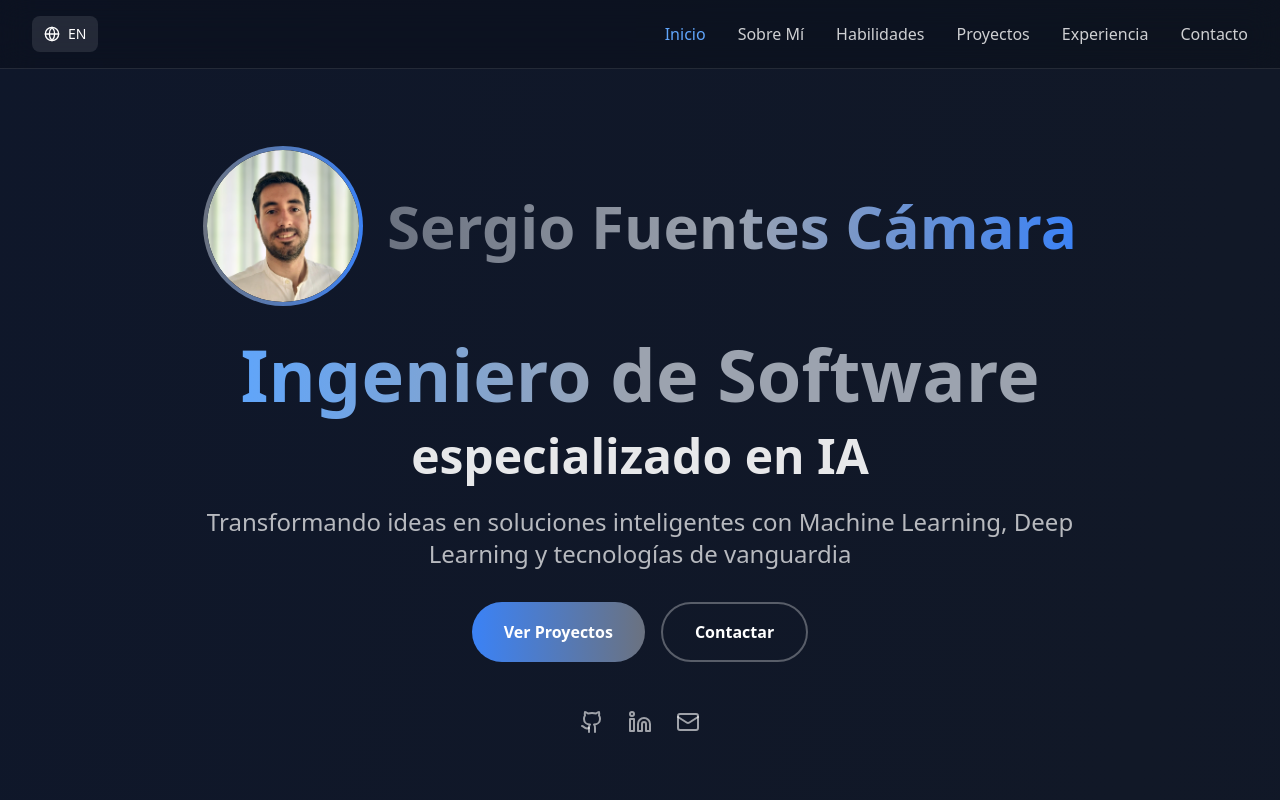
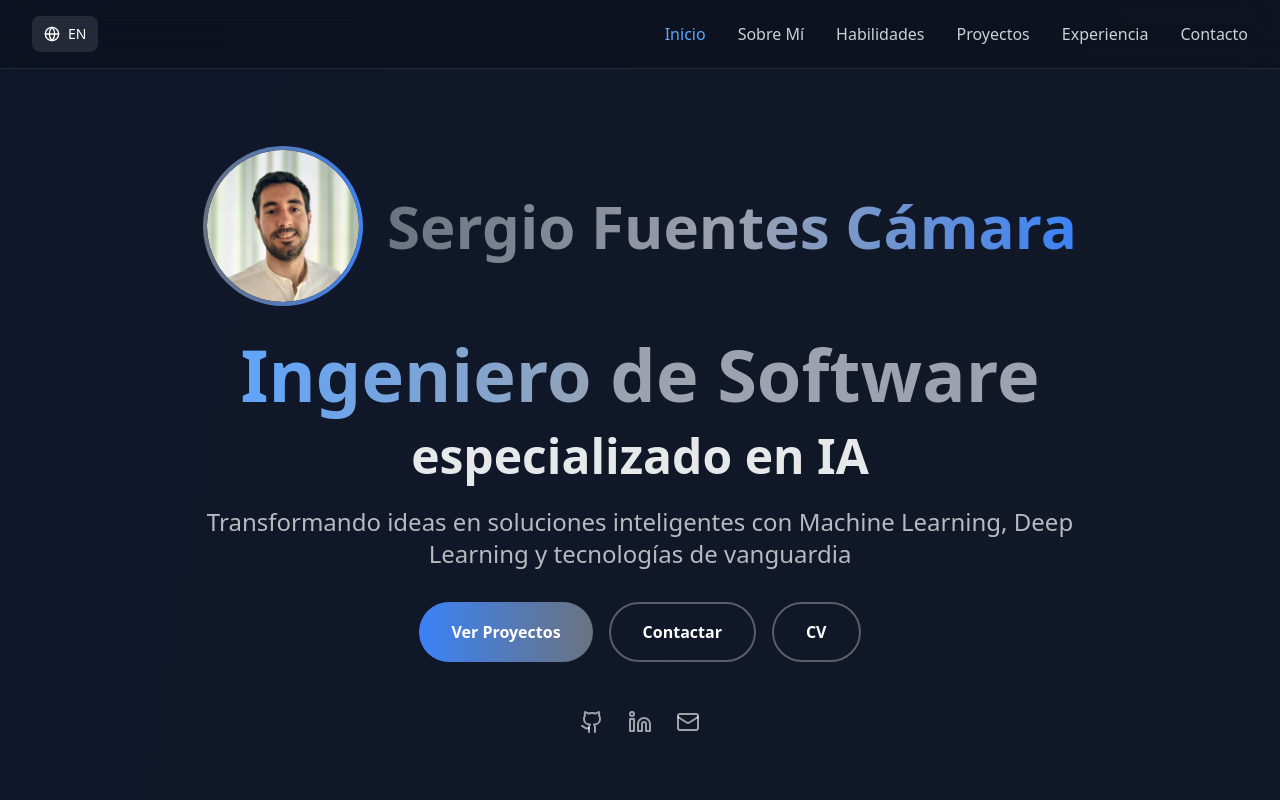
Before and after one commit to sfuentescamara/myPortfolio, a React (Create React App) app in the folder frontend/: page / in a window 1280 px wide. Shown: the top 800 px of the page. Built offline with nearby package versions, Linux system fonts and the light colour scheme.

Commit message:
[Frontend] CV button

```diff
--- a/frontend/src/components/Hero.jsx
+++ b/frontend/src/components/Hero.jsx
@@ -52,6 +52,28 @@ const Hero = ({ data, language, hero, scrollToSection }) => {
           >
             {hero.cta2}
           </button>
+          <button
+            onClick={() => {
+              const url = language === 'es' ? '/cv/es' : '/cv/en';
+              fetch(url)
+                .then((res) => {
+                  if (!res.ok) throw new Error('Error descargando CV');
+                  return res.blob();
+                })
+                .then((blob) => {
+                  const link = document.createElement('a');
+                  link.href = window.URL.createObjectURL(blob);
+                  link.download = language === 'es' ? 'CV_Español.pdf' : 'CV_English.pdf';
+                  document.body.appendChild(link);
+                  link.click();
+                  link.remove();
+                })
+                .catch((err) => console.error(err));
+            }}
+            className="px-8 py-4 border-2 border-white/30 rounded-full font-semibold hover:bg-white/10 transition-colors"
+          >
+            CV
+          </button>
         </div>
 
         {/* social links */}
```
